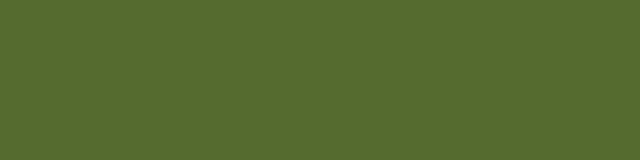
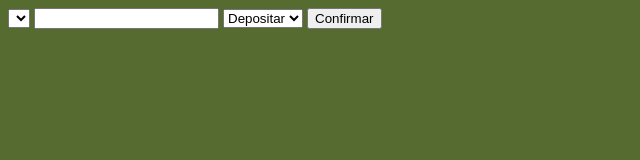
Before and after one commit to TorquatoRafael/DEVinHouse, a plain HTML site: page modulo1/semana4/[M1S04] - Ex 1 ao 7/index.html in a window 1280 px wide. Shown: the whole page, without its empty margins (0-640 px from the left). Drawn offline with Linux system fonts and the light colour scheme.

Commit message:
[M1S04] Ex 2

```diff
--- a/modulo1/semana4/[M1S04] - Ex 1 ao 7/index.html
+++ b/modulo1/semana4/[M1S04] - Ex 1 ao 7/index.html
@@ -9,7 +9,19 @@
     <title>Meu extrato</title>
 </head>
 <body>
+    <main>
 
+        <select name="clients" id="clientes">
+
+        </select>
+        <input type="Valor">
+        <select name="option" id="operacao">
+            <option value="depositar">Depositar</option>
+            <option value="sacar">Sacar</option>
+        </select>
+        <button>Confirmar</button>
+
+    </main>
 </body>
     <script src="index.js"></script>
 </html>
--- a/modulo1/semana4/[M1S04] - Ex 1 ao 7/index.js
+++ b/modulo1/semana4/[M1S04] - Ex 1 ao 7/index.js
@@ -0,0 +1 @@
+var select = document.querySelect('#operacao')
```
